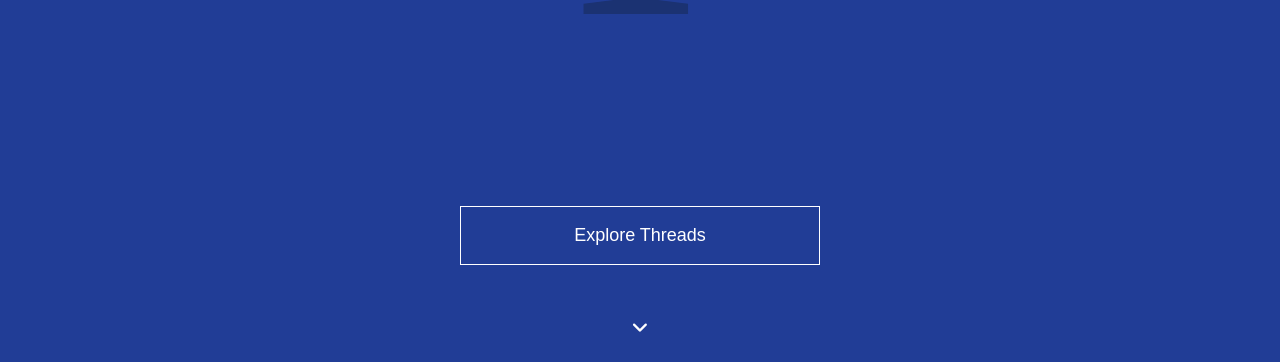
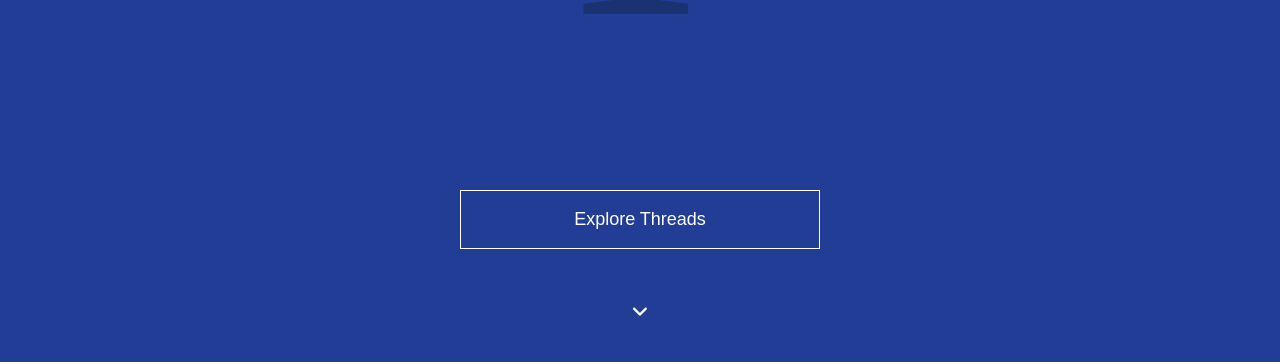
Before and after one commit to akhil-goyal/firebase-assignment, a plain HTML site: page index.html in a window 1280 px wide. Shown: the part 438-802 px from the top of the page. Drawn offline with Linux system fonts and the light colour scheme.

Commit message:
[CSS UPDATE] Updated index.css

```diff
--- a/css/index.css
+++ b/css/index.css
@@ -13,7 +13,7 @@
 }
 
 .buttons {
-    padding-top: 32vh;
+    padding-top: 30vh;
 }
 
 .tech-talks {
@@ -65,7 +65,7 @@
 
 .bounce {
     animation: bounce 2s infinite;
-    padding: 4em 0 2em 0;
+    padding: 4em 0 1em 0;
 }
 
 @keyframes bounce {
```
